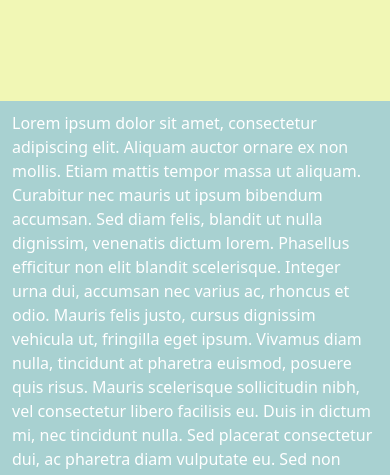
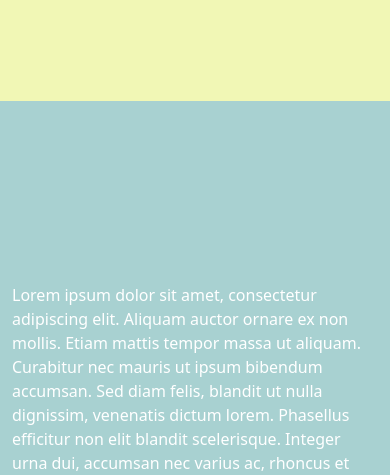
Before and after one commit to SaltedGoose/My-Resume_CSS, a plain HTML site: page index.html in a window 390 px wide. Shown: the part 622-1097 px from the top of the page. Drawn offline with nearby package versions, Linux system fonts and the light colour scheme.

Commit message:
Add files via upload

```diff
--- a/styles.css
+++ b/styles.css
@@ -4,6 +4,7 @@
 
 .header {
     background-color: #F1F7B5;
+
 }
 
 .navigation-bar {
@@ -58,6 +59,8 @@ p {
     border: 3px solid black;
 }
 
-@media (min-width: 319px) and (max-width: 480px) {
-
+@media (min-width: 280px) and (max-width: 480px) {
+    .about-me {
+        height: 100vh;
+    }
 }
```
